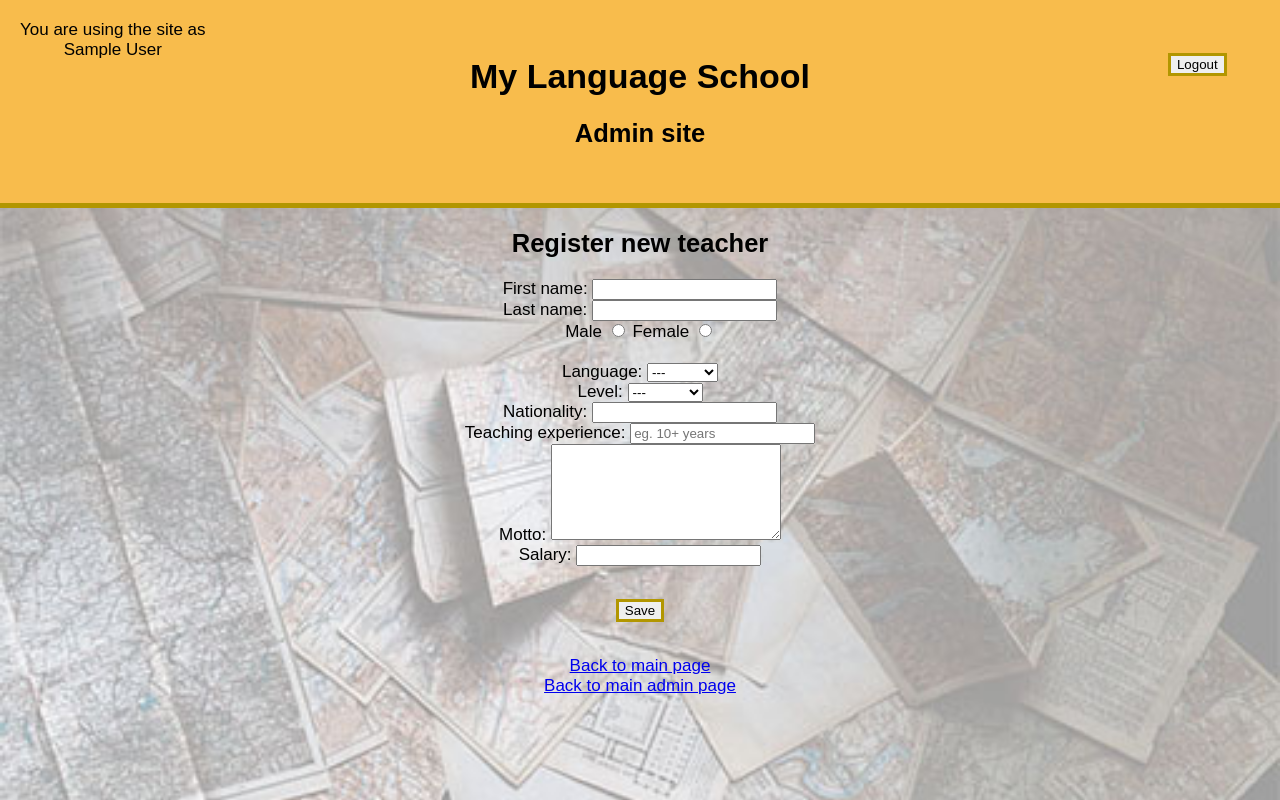
After one commit to AnikoHegedus/language_school, a PHP site: page /admin/form_teachers.php in a window 1280 px wide. The commit adds this page. Run offline with PHP 8.4, Linux system fonts and the light colour scheme; the visitor is signed in with stand-in values (Sample User, id 1); tables that the repository leaves empty or names only in its code hold one stand-in row (values such as "Sample post").

Commit message:
many updated features

```diff
--- /dev/null
+++ b/admin/database_admin.php
@@ -0,0 +1,30 @@
+<?php
+
+class database{
+
+    protected $db;
+
+    public function __construct(){
+        $this -> db = new PDO ("mysql:host=localhost; dbname=language_school; charset=utf8", "root", "");
+        $this -> db -> setAttribute(PDO::ATTR_ERRMODE, PDO::ERRMODE_EXCEPTION); //remove from production!
+    }
+
+    public function insertUser($name, $email, $password){
+        $stmt = $this -> db -> prepare("INSERT INTO users (name, email, password) VALUES (?, ?, ?)");
+        $stmt -> execute([$name, $email, password_hash($password, PASSWORD_DEFAULT)]);
+        return $this->db->lastInsertId();
+    }
+
+    public function getUser($id){
+        $stmt = $this -> db -> prepare("SELECT id, name, email, password FROM users WHERE id = ?");
+        $stmt -> execute([$id]);
+        return $stmt -> fetch();
+    }
+
+    public function getUserByEmail($email){
+        $stmt = $this -> db -> prepare("SELECT id, name, email, password FROM users WHERE email = ?");
+        $stmt -> execute([$email]);
+        return $stmt -> fetch();
+    }
+
+}
--- /dev/null
+++ b/admin/form_teachers.php
@@ -0,0 +1,101 @@
+<?php
+require_once "../classes/courses.class.php";
+require_once "../database_teachers.php";
+
+//get all the files within classes as array
+$files = scandir("../classes");
+
+foreach($files as $file){
+    // if the file is the reference to this folder
+    //or the one above, continue
+    if($file == "." || $file == "..")
+    continue;
+
+    //if the file is a php file
+    if(pathinfo($file, PATHINFO_EXTENSION) == "php"){
+        //require the file
+        require_once ("../classes/" . $file);
+    }
+}
+session_start();
+?>
+<!DOCTYPE html>
+<html lang="en">
+<head>
+    <meta charset="UTF-8">
+    <title>New courses</title>
+    <link rel="stylesheet" href="../style/style.css">
+</head>
+<body>
+   <header class="header-admin">
+        <h1>My Language School</h1>
+        <h2>Admin site</h2>
+        <button class="button logout" onclick='window.location.href="../index.php"'>Logout</button>
+        <div class="hello"><?php require "../shared/header.php"; ?></div>
+    </header>
+   <h2>Register new teacher</h2>
+
+<?php
+if($_POST){
+    require_once "../database_teachers.php";
+    $statement = $db -> prepare ("INSERT INTO teachers(first_name, last_name, gender, language, nationality, teaching_experience, motto, salary) VALUES (?, ?, ?, ?, ?, ?, ?, ?)");
+    $statement -> execute ([$_POST["first_name"], $_POST["last_name"], $_POST["gender"], $_POST["language"], $_POST["nationality"], $_POST["teaching_experience"], $_POST["motto"],$_POST["salary"]]);
+
+    echo "New teacher registered.";
+}
+?>
+
+<form action="" method="post">
+First name:
+<input type="text" name="first_name">
+<br>
+Last name:
+<input type="text" name="last_name">
+<br>
+<label for="male">Male</label>
+<input type="radio" name="gender" id="male" value="M">
+<label for="female">Female</label>
+<input type="radio" name="gender" id="female" value="F"><br>
+<br>
+Language:
+<select name="language">
+    <option value="">---</option>
+    <option value="English">English</option>
+    <option value="French">French</option>
+    <option value="German">German</option>
+    <option value="Czech">Czech</option>
+</select>
+<br>
+Level:
+<select name="level">
+    <option value="">---</option>
+    <option value="A1">Up to A1</option>
+    <option value="A2">Up to A2</option>
+    <option value="B1">Up to B1</option>
+    <option value="B2">Up to B2</option>
+    <option value="C1">Up to C1</option>
+    <option value="C2">Up to C2</option>
+</select>
+<br>
+Nationality:
+<input type="text" name="nationality">
+<br>
+Teaching experience:
+<input type="text" name="teaching_experience" placeholder="eg. 10+ years">
+<br>
+Motto:
+<textarea rows="6" cols="26" name="motto"></textarea>
+<br>
+Salary:
+<input type="text" name="salary">
+<br>
+<input type="submit" value="Save" class="button">
+<br>
+
+
+</form>
+<a href="../index.php">Back to main page</a><br>
+<a href="admin.php">Back to main admin page</a>
+
+</body>
+</html>
--- /dev/null
+++ b/admin/logout_admin.php
@@ -0,0 +1,4 @@
+<?php
+session_start();
+unset($_SESSION["userid"]);
+header("Location: ../index.php");
--- a/classes/teacher.class.php
+++ b/classes/teacher.class.php
@@ -1,11 +1,24 @@
 <?php
+/*require_once "../database_courses.php";*/
+/*require_once "../database_teachers.php";*/
+
 
 class teacher {
+
+    protected $db;
+
     public $name = null;
     public $language = null;
     public $no_courses = 0;
 
-    public function start_new_course(){
-        $this -> no_courses += 1;
+    public function __construct(){
+        $this -> db = new PDO ("mysql:host=localhost; dbname=language_school; charset=utf8", "root", "");
+        $this -> db -> setAttribute(PDO::ATTR_ERRMODE, PDO::ERRMODE_EXCEPTION); //remove from production!
+    }
+
+    public static function courses_by_teacher($teacher){
+        $stmt = $this -> db -> prepare("SELECT teacher FROM courses WHERE teacher = '$teacher'");
+        $stmt -> execute();
+        return $stmt -> fetch();
     }
 }
--- /dev/null
+++ b/shared/header.php
@@ -0,0 +1,20 @@
+<?php
+/*
+require_once "../database_courses.php";
+require_once "../database_teachers.php";
+require_once "../classes/courses.class.php";
+*/
+require_once "../admin/database_admin.php";
+require_once "user.php";
+
+$db = new database();
+$user = new user($db);
+
+$name = $user->getName();
+
+if($name){
+    echo "You are using the site as <br>" . htmlspecialchars($user->getName());
+}else{
+    echo "<a href='signup.php'>Sign up</a><br>";
+    echo "<a href='login.php'>Log in</a>";
+}
--- /dev/null
+++ b/shared/user.php
@@ -0,0 +1,25 @@
+<?php
+
+class user
+{
+
+    protected $db;
+
+    public function __construct($db)
+    {
+        $this -> db = $db;
+    }
+
+    public function getName()
+    {
+        if(isset($_SESSION["userid"]))
+        {
+            $user = $this->db->getUser(($_SESSION["userid"]));
+            if($user){
+                return $user["name"];
+            }
+        }
+        return false;
+    }
+
+}
--- a/style/style.css
+++ b/style/style.css
@@ -1,35 +1,71 @@
-.table{
-    width: 75%;
+body{
+    margin: auto;
+    padding:0;
+    text-align:center;
+    background-image: url("../img/map.jpg");
+    background-size: 100%;
+    background-repeat: no-repeat;
+    font-family: 'Source Sans Pro', sans-serif;
+    font-size: 17px;
+}
+
+table{
+    width: 80%;
     height: 100%;
     text-align: center;
+    margin: auto;
+    /*color: lightgrey*/;
+    border: 10px solid #B29600;
+    border-style: double;
 }
 
+table td, table th {
+    border: 1px solid black;
+}
+
+
+
 header{
-    background-color: #36f;
+    border-bottom: 5px solid #B29600;
+    background-color: #BB9F7A;
     height: 100%;
     padding: 2em;
     text-align: center;
 }
 
 .header-admin{
-    background-color: lightblue;
+    background-color: #F8BC4C;
+    position: relative;
 }
 
-body{
-    background-color: #ff6;
+.hello{
+    position: absolute;
+    top: 20px;
+    left:20px;
+}
 
+.logout{
+    position: absolute;
+    top: 20px;
+    right:20px;
 }
 
 h1{
     text-align: center;
 }
 
+.buttons{
+    display: flex;
+    justify-content: flex-end;
+}
 .button {
-    float: right;
+
     margin: 2.5em;
+    border: 3px solid #B29600;
 }
 .button_list{
     display: flex;
     justify-content: space-around;
     margin: 5% 20%;
+    border: 3px solid #B29600;
 }
```
Also changed, not shown: admin/admin.php (+9 -4 lines), admin/form_courses.php (+36 -17 lines), admin/list_courses.php (+13 -7 lines), admin/list_teachers.php (renamed from admin/teachers.php, +26 -8 lines), admin/signin_admin.php (added, +44 -0 lines), admin/signup_admin.php (added, +35 -0 lines), classes/courses.class.php (+0 -57 lines), index.php (+14 -26 lines), profiles.php (+4 -3 lines), registration.php (+13 -8 lines), img/header.jpg (added), img/map.jpg (added), img/table-backgr.jpg (added).
